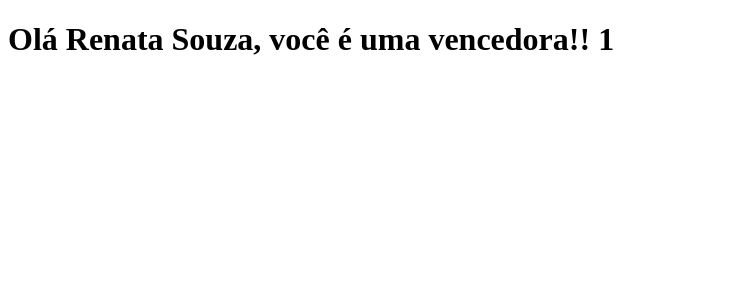
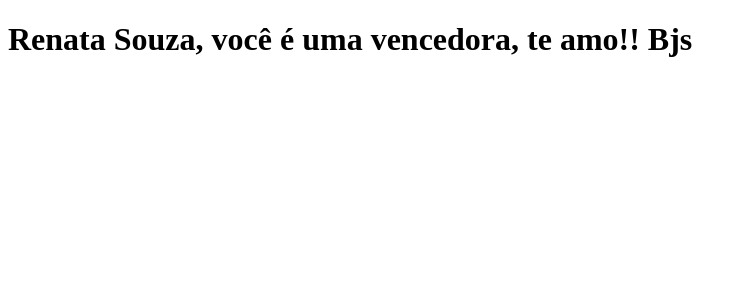
Before and after one commit to EriveltonCSouza/mundo, a Next.js app: page / in a window 1280 px wide. Shown: the top 300 px of the page, without its empty margins (0-747 px from the left). Built offline with nearby package versions, Linux system fonts and the light colour scheme.

Commit message:
Modifica a frase

```diff
--- a/pages/index.js
+++ b/pages/index.js
@@ -1,5 +1,5 @@
 function Home ( ){
-    return<h1>Olá Renata Souza, você é uma vencedora!! 1</h1>
+    return<h1>Renata Souza, você é uma vencedora, te amo!! Bjs</h1>
 }
 
 export  default Home;
```
